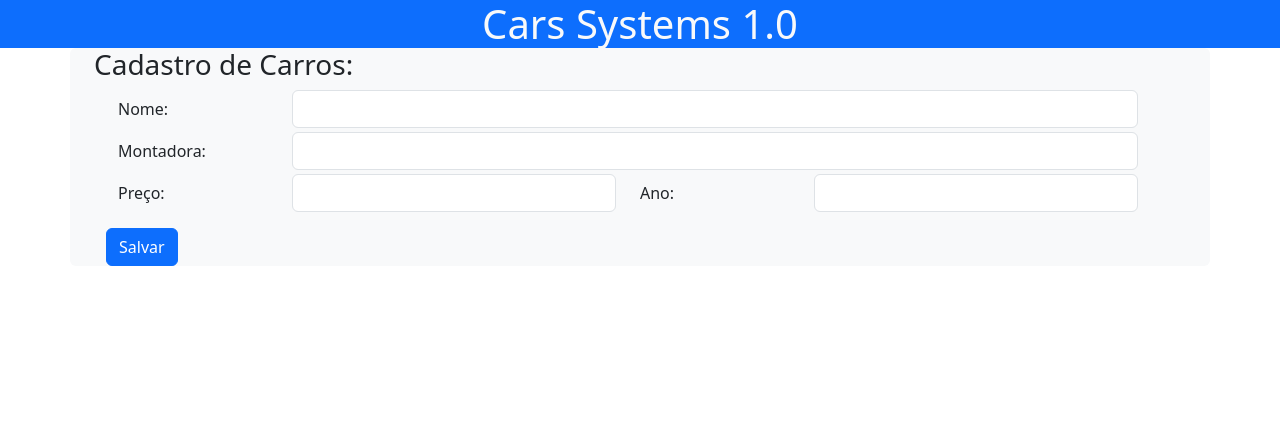
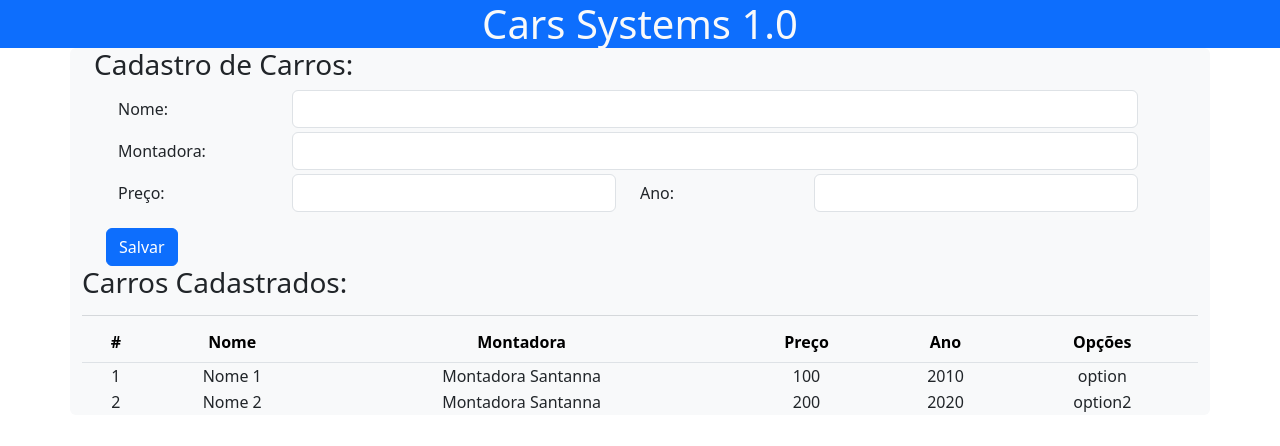
Before and after one commit to santannal/cars-crud, an Angular app: page / in a window 1280 px wide. Shown: the top 446 px of the page. Built offline with nearby package versions, Linux system fonts and the light colour scheme.

Commit message:
closes #3

```diff
--- a/src/app/components/cars/cars.component.css
+++ b/src/app/components/cars/cars.component.css
@@ -0,0 +1,8 @@
+.custom-bg {
+    background-color: #f8f9fa !important;
+}
+
+.custom-bg th,
+.custom-bg td {
+    background-color: #f8f9fa !important;
+}
--- a/src/app/components/cars/cars.component.html
+++ b/src/app/components/cars/cars.component.html
@@ -1,3 +1,34 @@
 <div class="container rounded bg-light">
     <app-car></app-car>
+
+    <h3>Carros Cadastrados: </h3>
+    <hr class="text-secondary">
+    <table class="table custom-bg text-center" style="margin-top:-10px">
+        <thead>
+            <tr class="custom-bg">
+                <th scope="col">#</th>
+                <th scope="col">Nome</th>
+                <th scope="col">Montadora</th>
+                <th scope="col">Preço</th>
+                <th scope="col">Ano</th>
+                <th scope="col">Opções</th>
+            </tr>
+        </thead>
+        <tbody>
+            <td>1</td>
+            <td>Nome 1</td>
+            <td>Montadora Santanna</td>
+            <td>100</td>
+            <td>2010</td>
+            <td class="me-3">option</td>
+        </tbody>
+        <tbody>
+            <td>2</td>
+            <td>Nome 2</td>
+            <td>Montadora Santanna</td>
+            <td>200</td>
+            <td>2020</td>
+            <td class="me-3">option2</td>
+        </tbody>
+    </table>
 </div>
```
